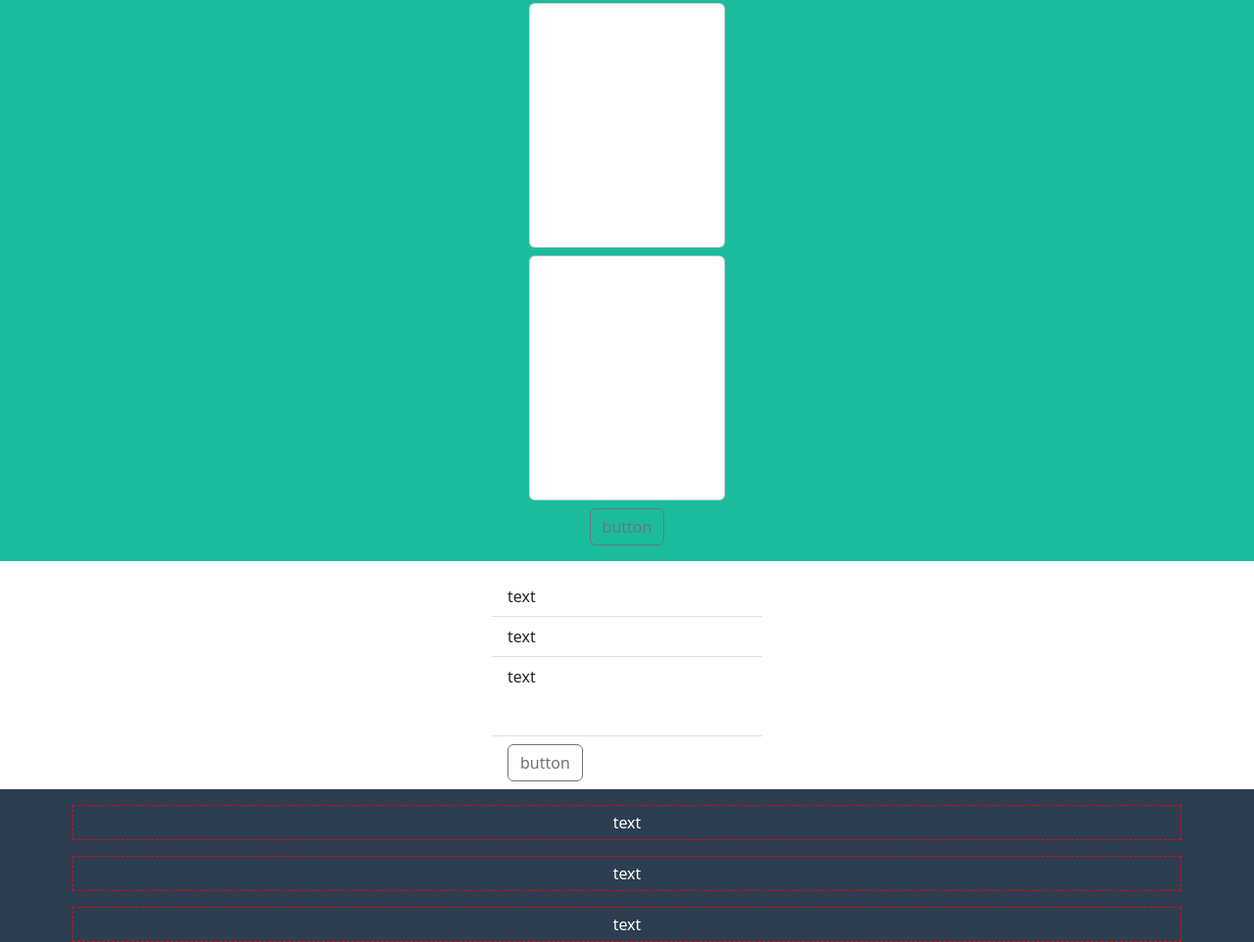
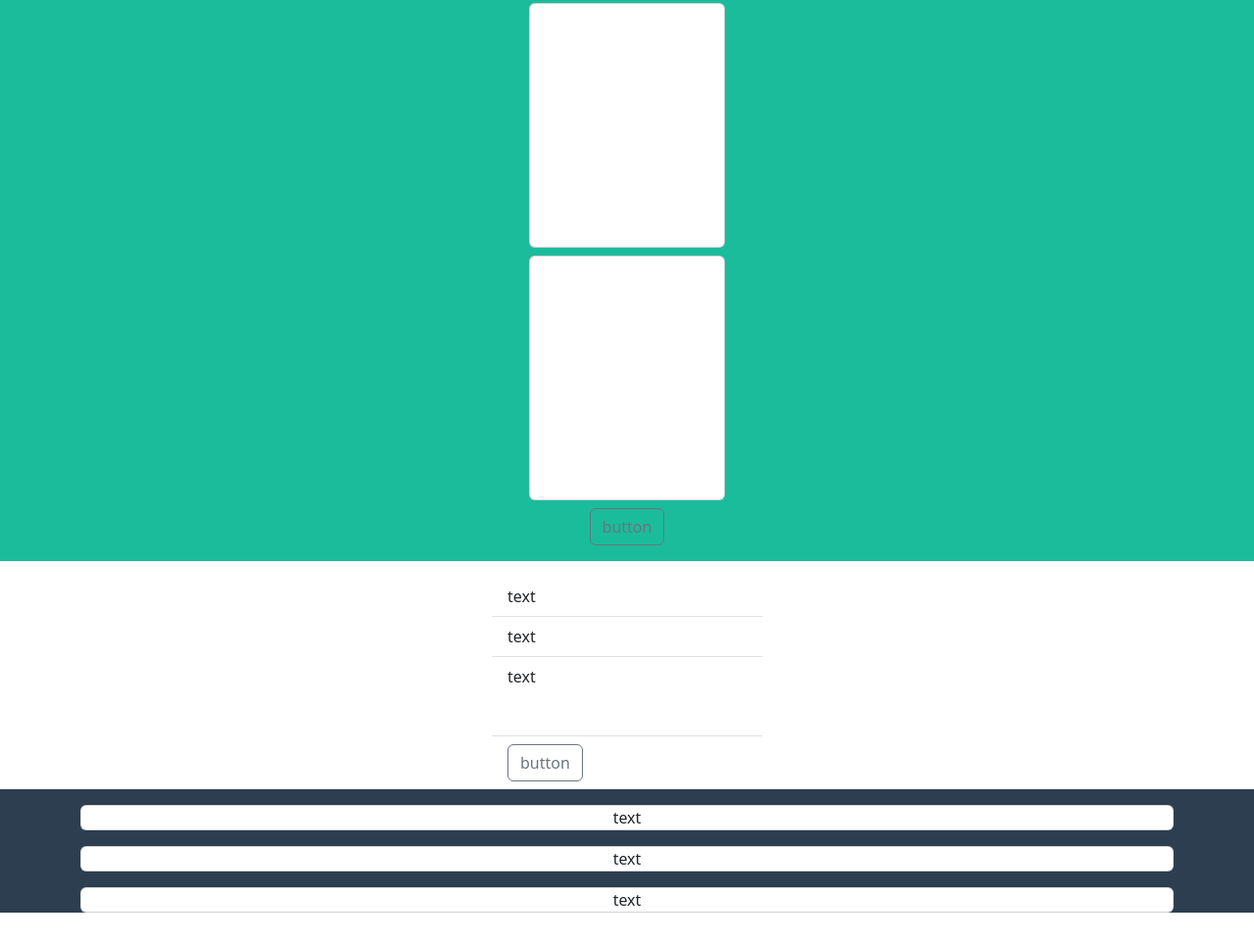
Before and after one commit to NicolaTeora/html-css-bootstrap-freelancer, a plain HTML site: page index.html in a window 1280 px wide. Shown: the part 1545-2507 px from the top of the page at 98% size. After the commit the page ends 2477 px from the top, so only its background shows below. Drawn offline with nearby package versions, Linux system fonts and the light colour scheme.

Commit message:
fix : footer

```diff
--- a/index.html
+++ b/index.html
@@ -140,9 +140,15 @@
     <section id="location">
         <div class="container mt-3">
             <div class="row g-3 text-center">
-                <div class="col-12 debug">text</div>
-                <div class="col-12 debug">text</div>
-                <div class="col-12 debug">text</div>
+                <div class="col-12">
+                    <div class="card">text</div>
+                </div>
+                <div class="col-12">
+                    <div class="card">text</div>
+                </div>
+                <div class="col-12">
+                    <div class="card">text</div>
+                </div>
             </div>
         </div>
     </section>
```
